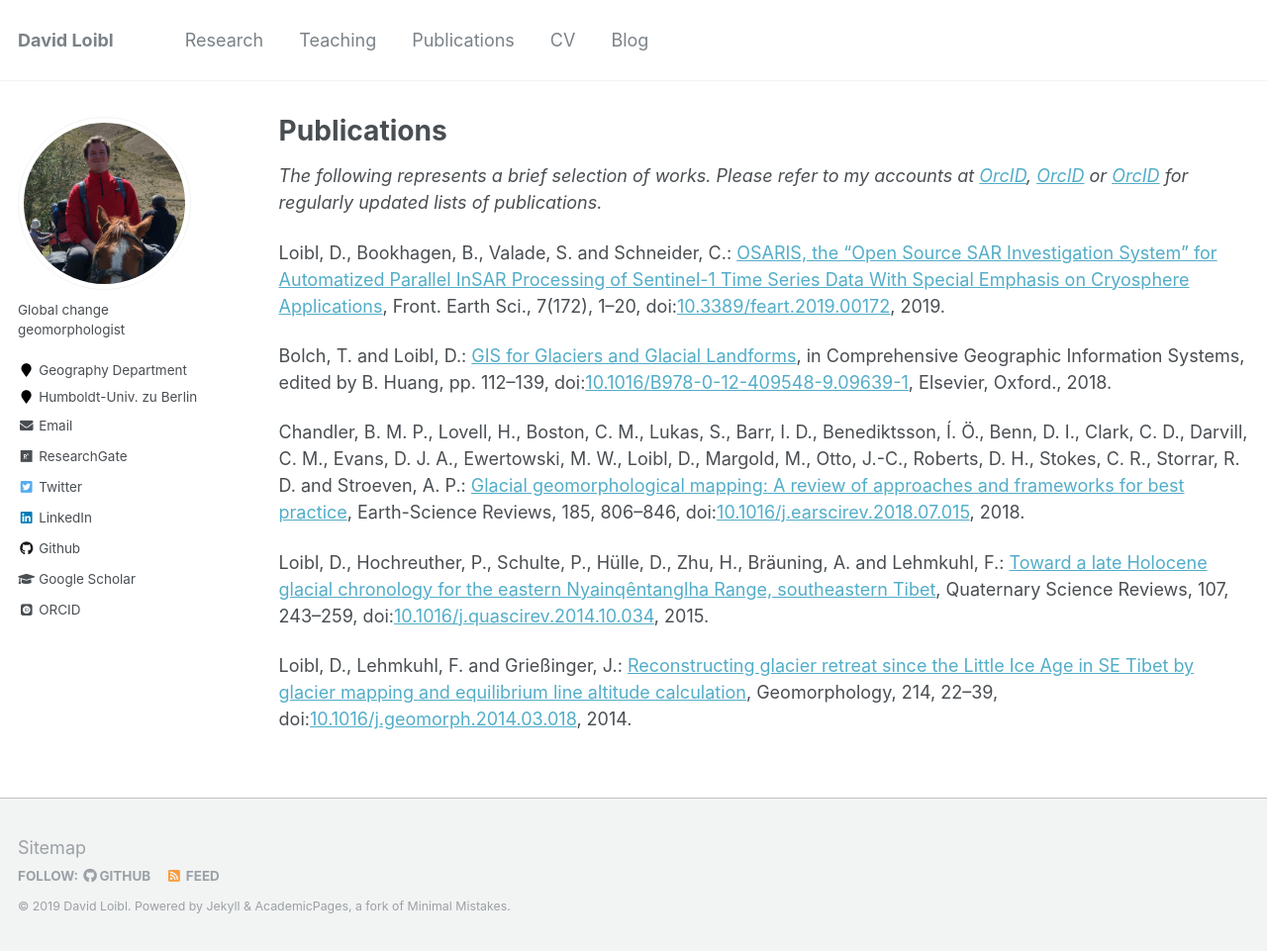
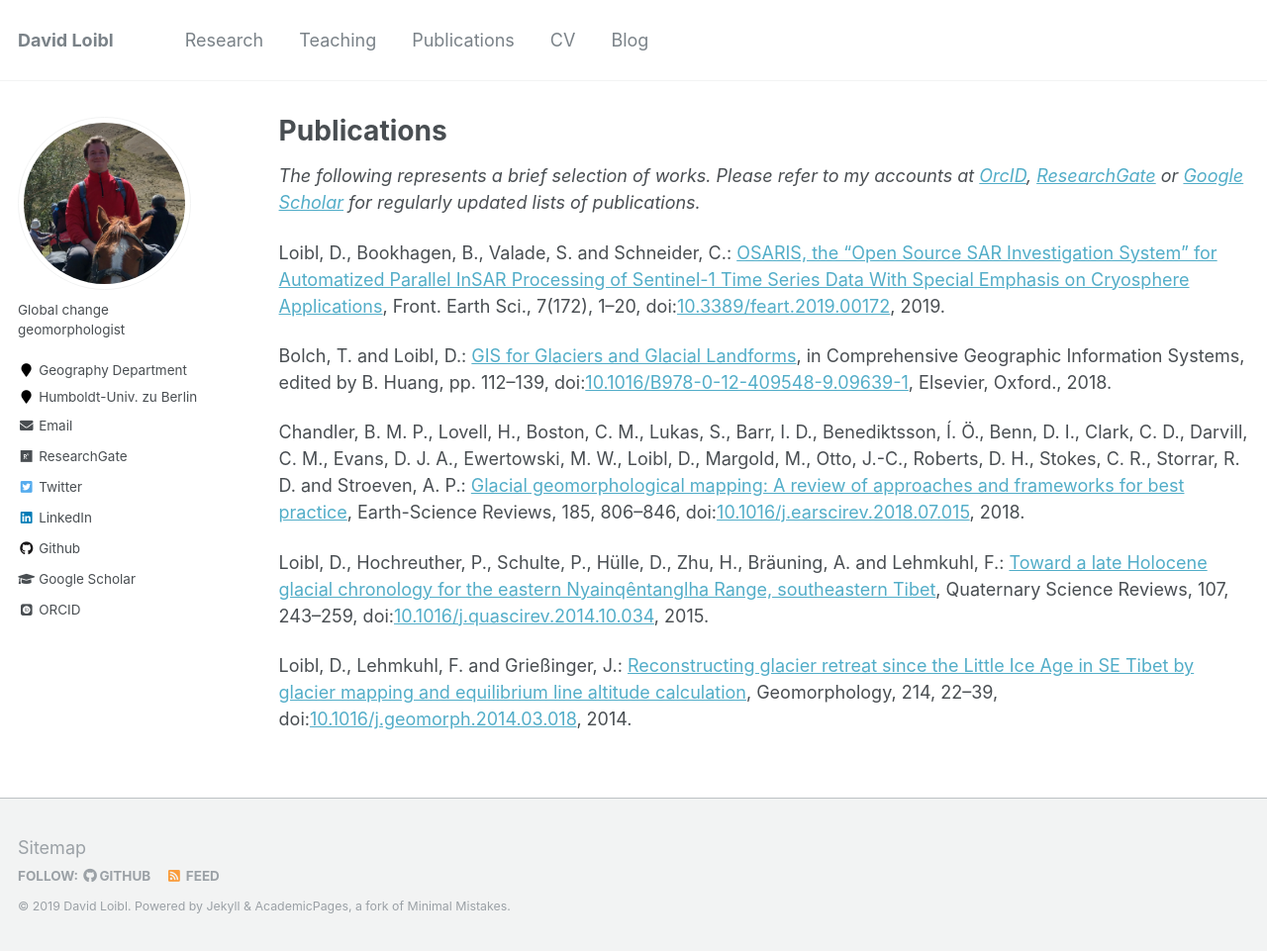
Before and after one commit to David-Loibl/david-loibl.github.io, a Jekyll site: the page built from _pages/publications.md, in a window 1280 px wide and 961 px high. Shown: the whole window at 99% size. Built offline with Jekyll 4.4.1, drawn with Linux system fonts in a browser that asks for light colours; some web fonts are replaced.

Commit message:
Fixed full publication ressource list

```diff
--- a/_pages/publications.md
+++ b/_pages/publications.md
@@ -6,7 +6,7 @@ author_profile: true
 ---
 
 *The following represents a brief selection of works.*
-*Please refer to my accounts at [OrcID]({{author.orcid}}), [OrcID]({{author.researchgate}}) or [OrcID]({{author.googlescholar}}) for regularly updated lists of publications.*
+*Please refer to my accounts at [OrcID]({{author.orcid}}), [ResearchGate]({{author.researchgate}}) or [Google Scholar]({{author.googlescholar}}) for regularly updated lists of publications.*
 
 Loibl, D., Bookhagen, B., Valade, S. and Schneider, C.: [OSARIS, the “Open Source SAR Investigation System” for Automatized Parallel InSAR Processing of Sentinel-1 Time Series Data With Special Emphasis on Cryosphere Applications](https://doi.org/10.3389/feart.2019.00172), Front. Earth Sci., 7(172), 1–20, doi:[10.3389/feart.2019.00172](https://doi.org/10.3389/feart.2019.00172), 2019.
 
```
